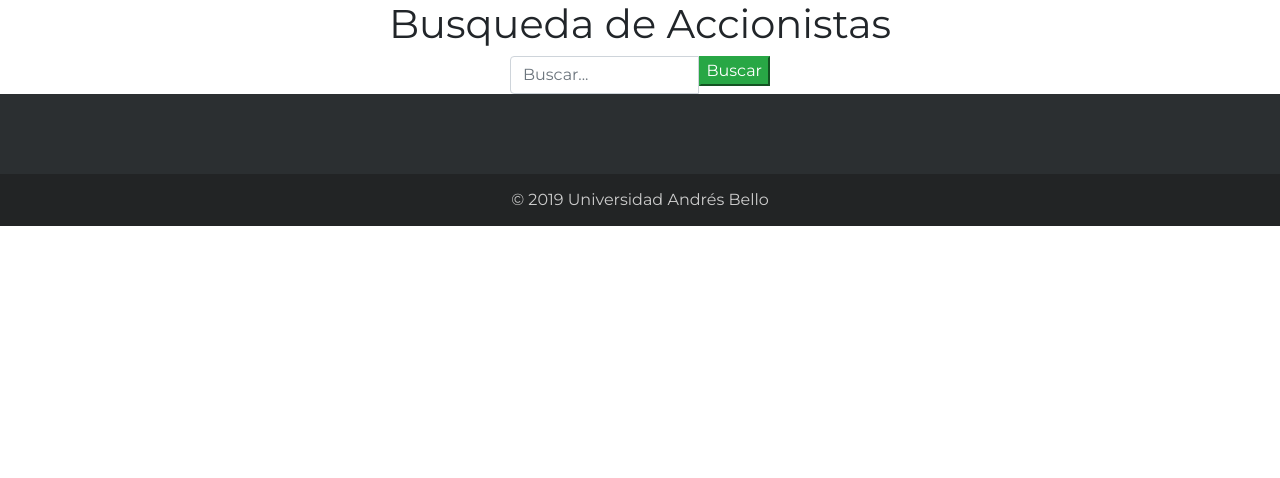
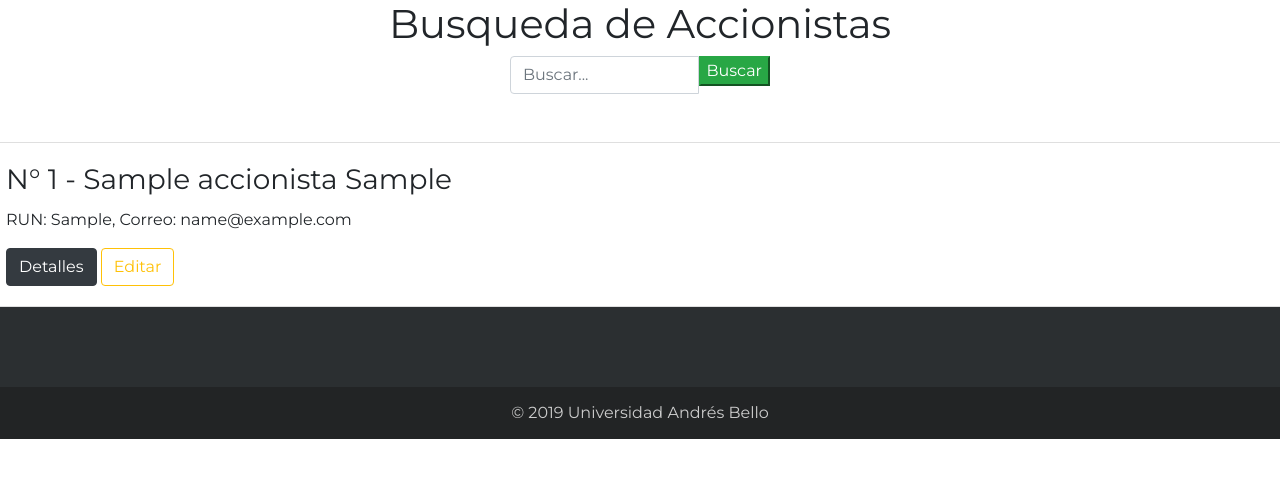
Before and after one commit to gmanquilefn/GRUPO9_Registro-de-Accionistas, a Django app: page /busqueda/ in a window 1280 px wide. Shown: the part 110-588 px from the top of the page. Run offline with Django 3.2, Linux system fonts and the light colour scheme; a user stored in the database is signed in; tables that the repository leaves empty hold one stand-in row (values such as "Sample post"); some libraries are stand-ins or nearby versions.

Commit message:
Busqueda funcional

```diff
--- a/accionista/models.py
+++ b/accionista/models.py
@@ -1,3 +1,4 @@
+
 from django.db import models
 
 class Accionista(models.Model):
@@ -11,3 +12,6 @@ class Accionista(models.Model):
   email = models.CharField(max_length=100, default='example@correo.com')
   fax = models.CharField(max_length=20, default='')
   accionistas = models.Manager()
+
+  def __str__ (self):
+    return self.nombres
--- a/seguridad/templates/busqueda.html
+++ b/seguridad/templates/busqueda.html
@@ -20,4 +20,20 @@
       </div>
     </div>
   </div>
+  <div class="row mt-5 justify-content-center">
+  {% if accioni %}
+  {% for accionista in accioni %}
+    <div class="card" style="width: 100%;">
+      <div class="card-body">
+        <h3 class="card-title">N° {{ accionista.id }} - {{ accionista.nombres }} {{ accionista.apellidos }}</h3>
+        <p class="card-text">RUN: {{ accionista.run }}, Correo: {{ accionista.email }}</p>
+        <a href="/accionistas/{{ accionista.id }}/" class= "btn btn-dark">Detalles</a>
+        <a href="/accionistas/{{ accionista.id }}/editar/" class= "btn btn btn-outline-warning">Editar</a>
+      </div>
+    </div>
+  {% endfor %}
+  {% else %}
+    <h1> No existen Accionistas registrados!</h1>
+  {% endif %}
+  </div>
 {% endblock %}
--- a/seguridad/views.py
+++ b/seguridad/views.py
@@ -1,7 +1,11 @@
 from django.shortcuts import render
+from django.shortcuts import get_object_or_404
 from django.views.generic import TemplateView
 from django.contrib.auth.mixins import LoginRequiredMixin
 from django.views.generic.edit import CreateView, UpdateView
+from accionista.models import Accionista
+from django.db.models import Q
+
 
 class HomePageView(LoginRequiredMixin, TemplateView):
   def get(self, request, **kwargs):
@@ -9,4 +13,13 @@ class HomePageView(LoginRequiredMixin, TemplateView):
 
 class BusquedaView(LoginRequiredMixin, UpdateView):
   def get(self, request, **kwargs):
-    return render(request, 'busqueda.html', context=None)
+    queryset = request.GET.get("Buscar")
+    accioni = Accionista.accionistas.all()
+    if queryset:
+      accioni = Accionista.accionistas.filter(
+        Q(nombres__icontains = queryset) |
+        Q( apellidos__icontains = queryset) |
+        Q( run__icontains = queryset)
+      ).distinct()
+
+    return render(request,'busqueda.html',{'accioni': accioni})
```
